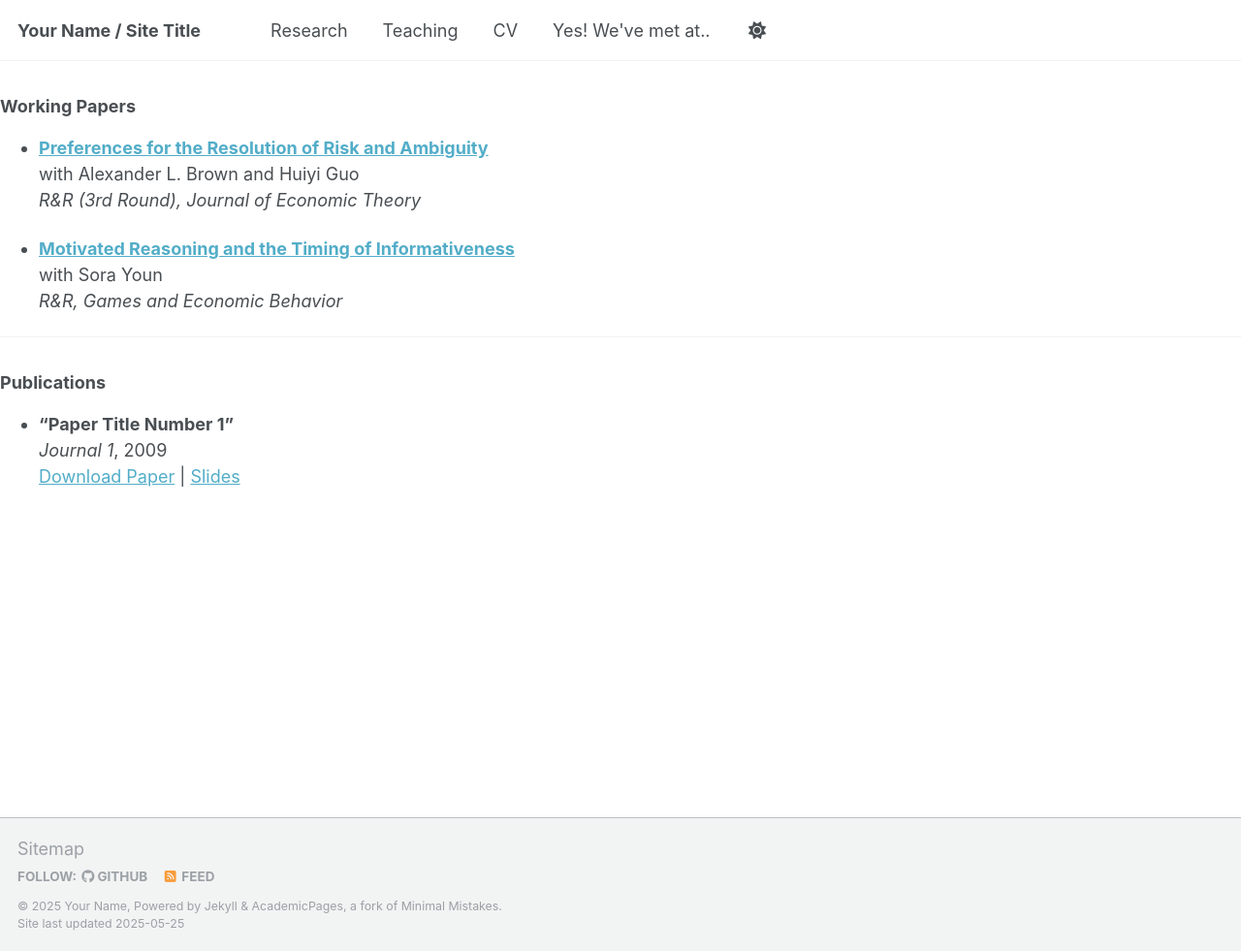
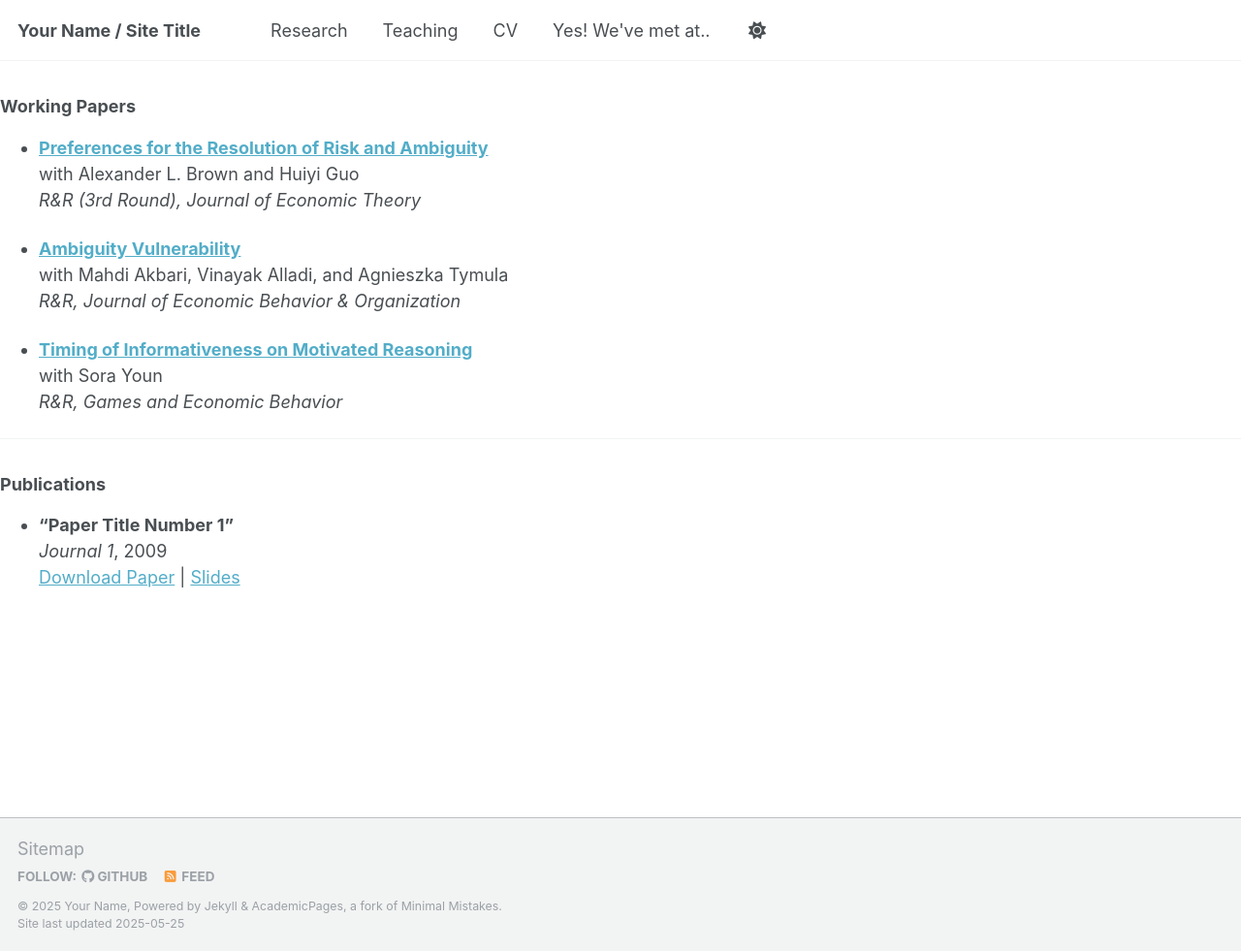
Before and after one commit to hyundamje/hyundamje.github.io, a Jekyll site: the page built from _pages/research.md, in a window 1280 px wide and 981 px high. Shown: the whole window at 97% size. Built offline with Jekyll 4.4.1, drawn with Linux system fonts in a browser that asks for light colours.

Commit message:
Update research.md

```diff
--- a/_pages/research.md
+++ b/_pages/research.md
@@ -6,13 +6,19 @@ permalink: /research/
 
 ### Working Papers
 
-- **[Preferences for the Resolution of Risk and Ambiguity](#)**
+- **[Preferences for the Resolution of Risk and Ambiguity](https://papers.ssrn.com/sol3/papers.cfm?abstract_id=4092231)**
   with Alexander L. Brown and Huiyi Guo
   _R&R (3rd Round), Journal of Economic Theory_
 
-- **[Motivated Reasoning and the Timing of Informativeness](#)**
+- **[Ambiguity Vulnerability](https://papers.ssrn.com/sol3/papers.cfm?abstract_id=4655454)**
+  with Mahdi Akbari, Vinayak Alladi, and Agnieszka Tymula
+  _R&R, Journal of Economic Behavior & Organization_
+
+
+- **[Timing of Informativeness on Motivated Reasoning](https://papers.ssrn.com/sol3/papers.cfm?abstract_id=5043225)**
   with Sora Youn
   _R&R, Games and Economic Behavior_
+
 
 ---
 
```
